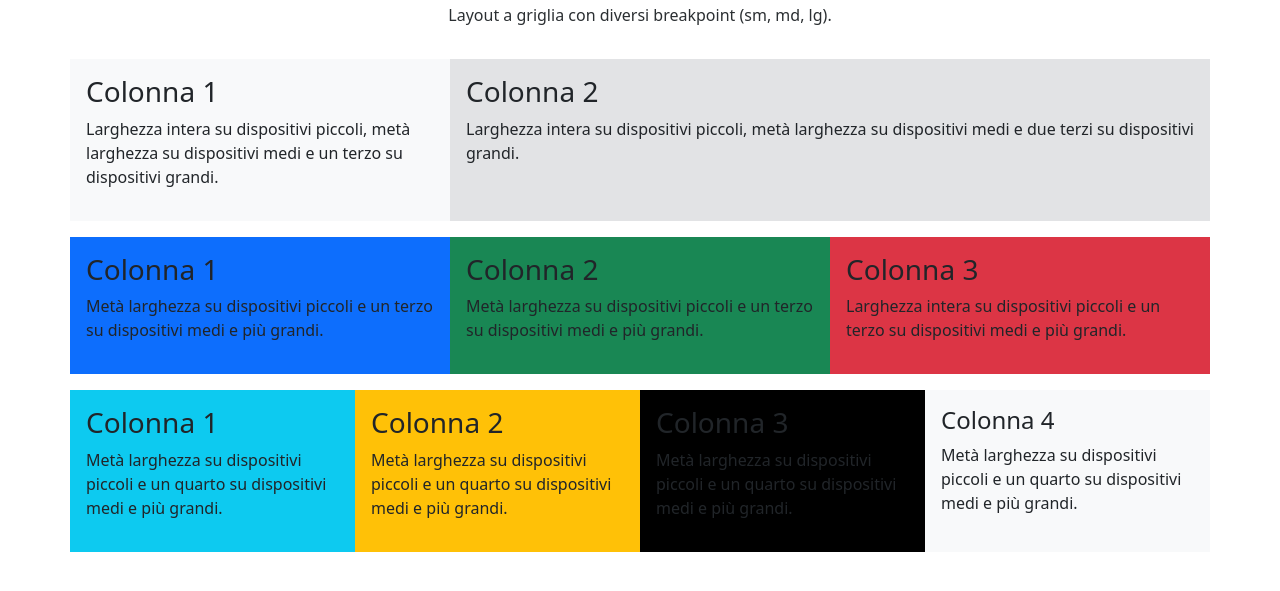
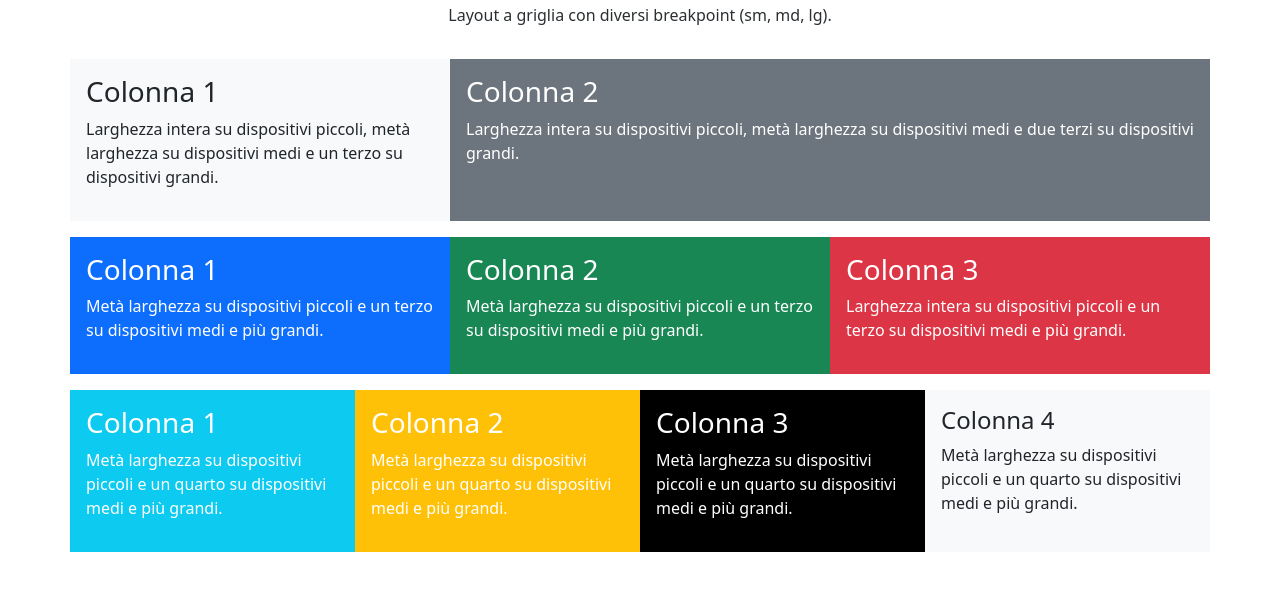
Before and after one commit to mariyadyshkant/htmlcss-bootstrap-layout, a plain HTML site: page index.html in a window 1280 px wide. Shown: the part 77-668 px from the top of the page. Drawn offline with nearby package versions, Linux system fonts and the light colour scheme.

Commit message:
change color text

```diff
--- a/index.html
+++ b/index.html
@@ -21,14 +21,14 @@
                 <p class="fw-light">Larghezza intera su dispositivi piccoli, metà larghezza su dispositivi medi e un
                     terzo su dispositivi grandi.</p>
             </div>
-            <div class="p-3 bg-secondary-subtle col-12 col-md-6 col-lg-8">
+            <div class="p-3 bg-secondary col-12 col-md-6 col-lg-8 text-white">
                 <p class="h3">Colonna 2</p>
                 <p class="fw-light">Larghezza intera su dispositivi piccoli, metà larghezza su dispositivi medi e due
                     terzi su
                     dispositivi grandi.</p>
             </div>
         </div>
-        <div class="row my-3">
+        <div class="row text-white my-3">
             <div class="p-3 bg-primary col-sm-6 col-md-4 col-lg-4">
                 <p class="h3">Colonna 1</p>
                 <p class="fw-light">Metà larghezza su dispositivi piccoli e un terzo su dispositivi medi e più grandi.
@@ -45,7 +45,7 @@
                 </p>
             </div>
         </div>
-        <div class="row">
+        <div class="row text-white">
             <div class="p-3 bg-info col-sm-6 col-md-3 col-lg-3">
                 <p class="h3">Colonna 1</p>
                 <p class="fw-light">Metà larghezza su dispositivi piccoli e un quarto su dispositivi medi e più grandi.
@@ -61,7 +61,7 @@
                 <p class="fw-light">Metà larghezza su dispositivi piccoli e un quarto su dispositivi medi e più grandi.
                 </p>
             </div>
-            <div class="p-3 bg-light col-sm-6 col-md-3 col-lg-3">
+            <div class="p-3 bg-light text-dark col-md-3 col-lg-3">
                 <p class="h4">Colonna 4</p>
                 <p class="fw-light">Metà larghezza su dispositivi piccoli e un quarto su dispositivi medi e più grandi.
                 </p>
```
